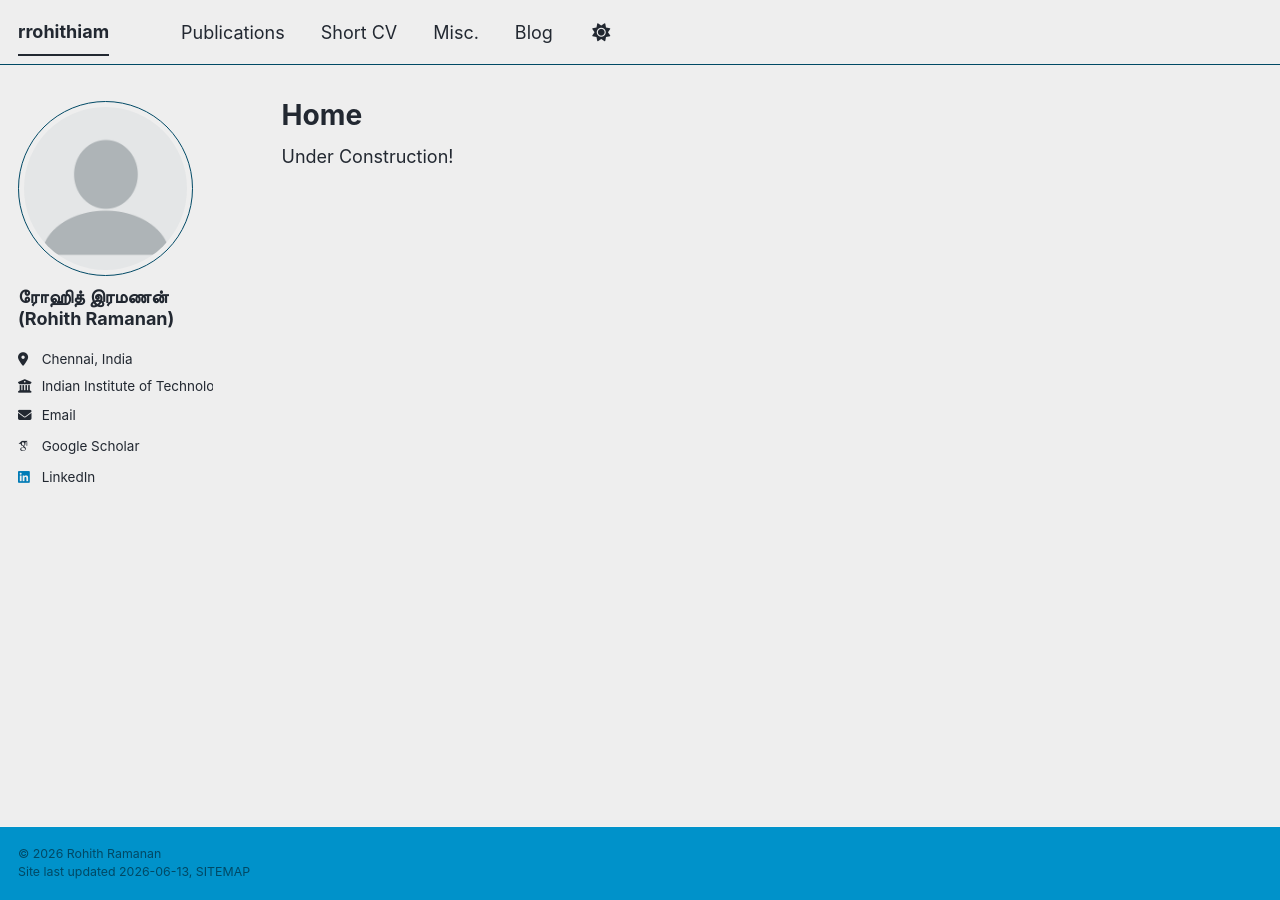
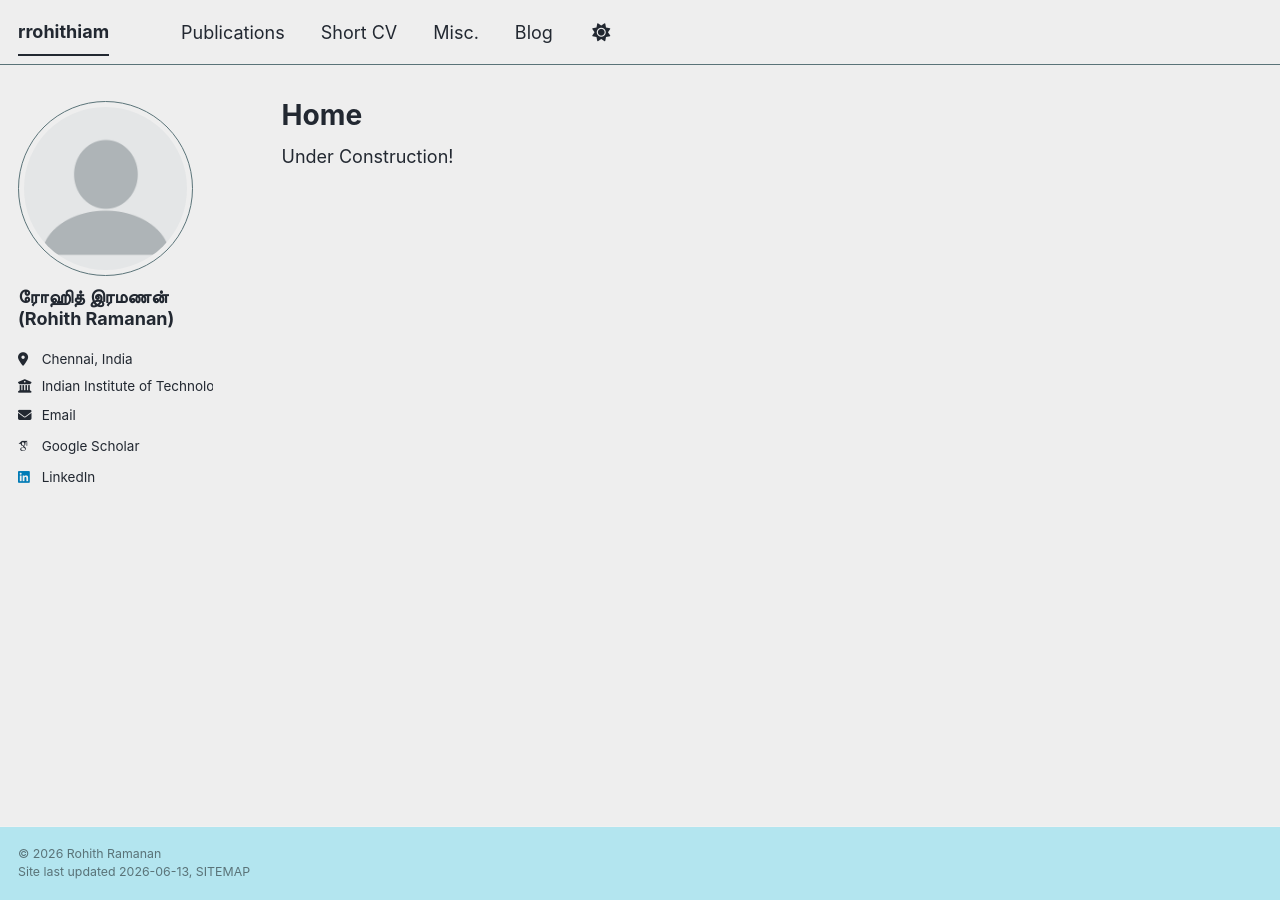
Before and after one commit to rrohithiam/rrohithiam.github.io, a Jekyll site: the page built from _pages/about.md, in a window 1280 px wide. Built offline with Jekyll 4.4.1, drawn with Linux system fonts in a browser that asks for light colours; some web fonts are replaced; a script bundle is joined from its source files by our own code; library files that are not in the unit come from our copies.

Commit message:
few modifications

```diff
--- a/_sass/theme/_air_light.scss
+++ b/_sass/theme/_air_light.scss
@@ -3,7 +3,7 @@
     ========================================================================== */
 
 /* Color codes used for the theme */
-$primary-color              : #0092ca;
+$primary-color              : #b3e5ef;
 $dark-primary-color         : mix(#000, $primary-color, 40%);
 $darker-primary-color       : mix(#000, $primary-color, 60%);
 $light-primary-color        : mix(#000, $primary-color, 50%);
```
